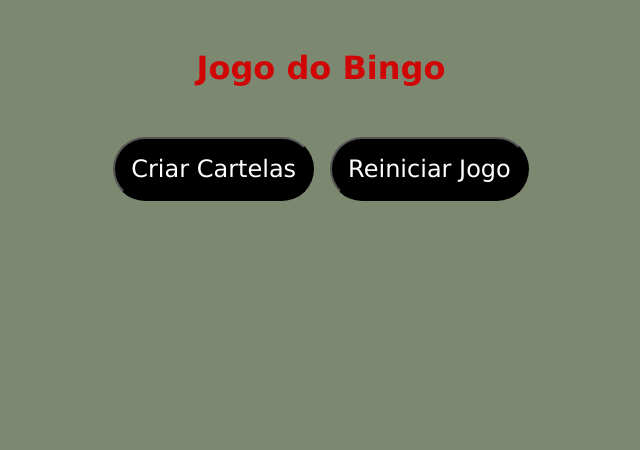
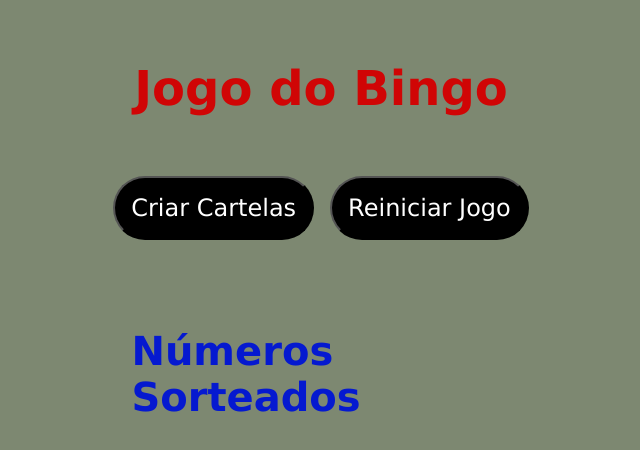
Before and after one commit to pedrohmarinho/bingo, a plain HTML site: page index.html in a window 1280 px wide. Shown: the whole page, without its empty margins (319-959 px from the left). Drawn offline with Linux system fonts and the light colour scheme.

Commit message:
Estiliza últimos detalhes do jogo

```diff
--- a/index.html
+++ b/index.html
@@ -19,7 +19,9 @@
     <button class="b1" id="generate-all-numbers" style="display:none;">Iniciar Jogo</button>
     <button class="b1" id="restart-game">Reiniciar Jogo</button>
   </div>
+  <div id="mensagem"></div>
   <div id="called-numbers-container">
+    <h1 id="tituloSorteio">Números Sorteados</h1>
     <table id="called-numbers" class="called-numbers"></table>
   </div>
 </body>
--- a/main.js
+++ b/main.js
@@ -82,7 +82,7 @@ function checkForWinner() {
 function displayRestartMessage() {
   const restartMessage = document.createElement('div');
   restartMessage.innerHTML = '<p style="font-size: 20px; text-align: center;">Clique em "Reiniciar Jogo" para jogar novamente.</p>';
-  document.getElementById('players-container').appendChild(restartMessage);
+  document.getElementById('mensagem').appendChild(restartMessage);
 }
 
 function restartAndBackToHome() {
--- a/styles.css
+++ b/styles.css
@@ -7,11 +7,17 @@
 .titulo{
   display: flex;
   justify-content: center;
-  font-size: 2vh;
+  font-size: 3vh;
   color: rgb(208, 5, 5);
 }
 
-
+#tituloSorteio{
+  display: flex;
+  justify-content: center;
+  font-size: 5vh;
+  margin-top: 10vh;
+  color: rgb(5, 25, 208);
+}
 
 
 .buttons{
```
